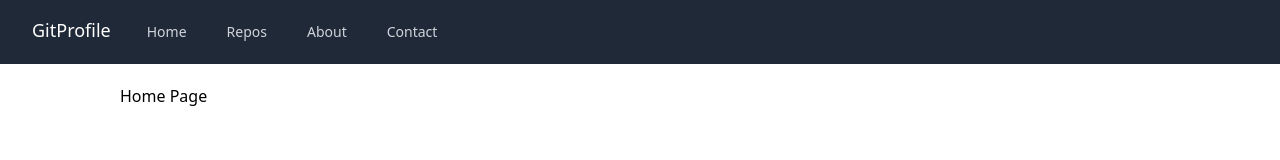
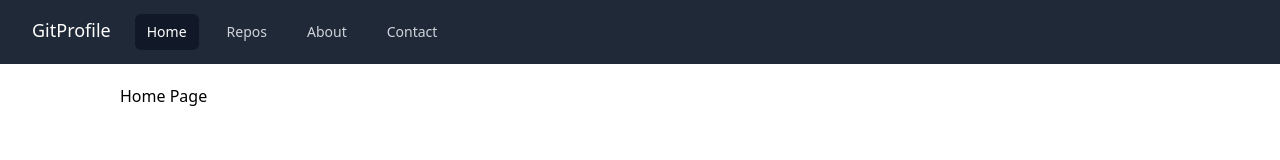
Before and after one commit to DrPrime01/Git-Profile-Vue, a Vue app: page / in a window 1280 px wide. Shown: the top 160 px of the page. Built offline with nearby package versions, Linux system fonts and the light colour scheme.

Commit message:
Added a dynamic active class to current route

```diff
--- a/src/components/NavBar.vue
+++ b/src/components/NavBar.vue
@@ -1,5 +1,5 @@
 <template>
-    <Disclosure as="nav" class="bg-gray-800" v-slot="{ open }">
+    <Disclosure as="nav" class="bg-gray-800" v-slot={open}>
         <div class="mx-auto max-w-7xl px-2 sm:px-6 lg:px-8">
             <div class="relative flex h-16 items-center justify-between">
                 <div class="absolute inset-y-0 left-0 flex items-center sm:hidden">
@@ -20,7 +20,8 @@
                         <div class="flex space-x-4">
                             <RouterLink v-for="(item) in navigation" :key="item.name" :to="item.to"
                                 :class="[item.current ? 'bg-gray-900 text-white' : 'text-gray-300 hover:bg-gray-700 hover:text-white', 'rounded-md px-3 py-2 text-sm font-medium']"
-                                :aria-current="item.current ? 'page' : undefined">{{ item.name }}</RouterLink>
+                                :aria-current="item.current ? 'page' : undefined" @click="open = false">{{ item.name }}
+                            </RouterLink>
                         </div>
                     </div>
                 </div>
@@ -31,18 +32,14 @@
             <div class="space-y-1 px-2 pt-2 pb-3">
                 <RouterLink v-for="(item) in navigation" :key="item.name" as="a" :to="item.to"
                     :class="[item.current ? 'bg-gray-900 text-white' : 'text-gray-300 hover:bg-gray-700 hover:text-white', 'block rounded-md px-3 py-2 text-base font-medium']"
-                    :aria-current="item.current ? 'page' : undefined">{{ item.name }}</RouterLink>
+                    :aria-current="item.current ? 'page' : undefined" @click="open = !open">{{ item.name }}</RouterLink>
             </div>
         </DisclosurePanel>
     </Disclosure>
 </template>
 
+<script>
 
-
-
-
-
-<script>
 import { Disclosure, DisclosureButton, DisclosurePanel, } from '@headlessui/vue';
 import { Bars3Icon, XMarkIcon } from '@heroicons/vue/24/outline';
 export default {
@@ -57,12 +54,42 @@ export default {
     data() {
         return {
             navigation: [
-                { name: 'Home', to: '/', current: false },
+                { name: 'Home', to: '/', current: true },
                 { name: 'Repos', to: '/repos', current: false },
                 { name: 'About', to: '/about', current: false },
                 { name: 'Contact', to: '/contact', current: false },
-            ]
+            ],
+            open: false,
         };
+    },
+    computed: {
+        currentPath() {
+            return this.$route.path;
+        },
+    },
+    mounted() {
+        this.navigation.forEach((item) => {
+            if (item.to === this.currentPath) {
+                item.current = true;
+            } else {
+                item.current = false;
+            }
+        });
+        console.log(this.currentPath)
+    },
+    watch: {
+        currentPath() {
+            this.navigation.forEach((item) => {
+                if (item.to === this.currentPath) {
+                    item.current = true;
+                } else {
+                    item.current = false;
+                }
+            });
+            if (this.open) {
+                this.open = false;
+            }
+        },
     },
     // methods: {
     //     currentPage(index) {
```
